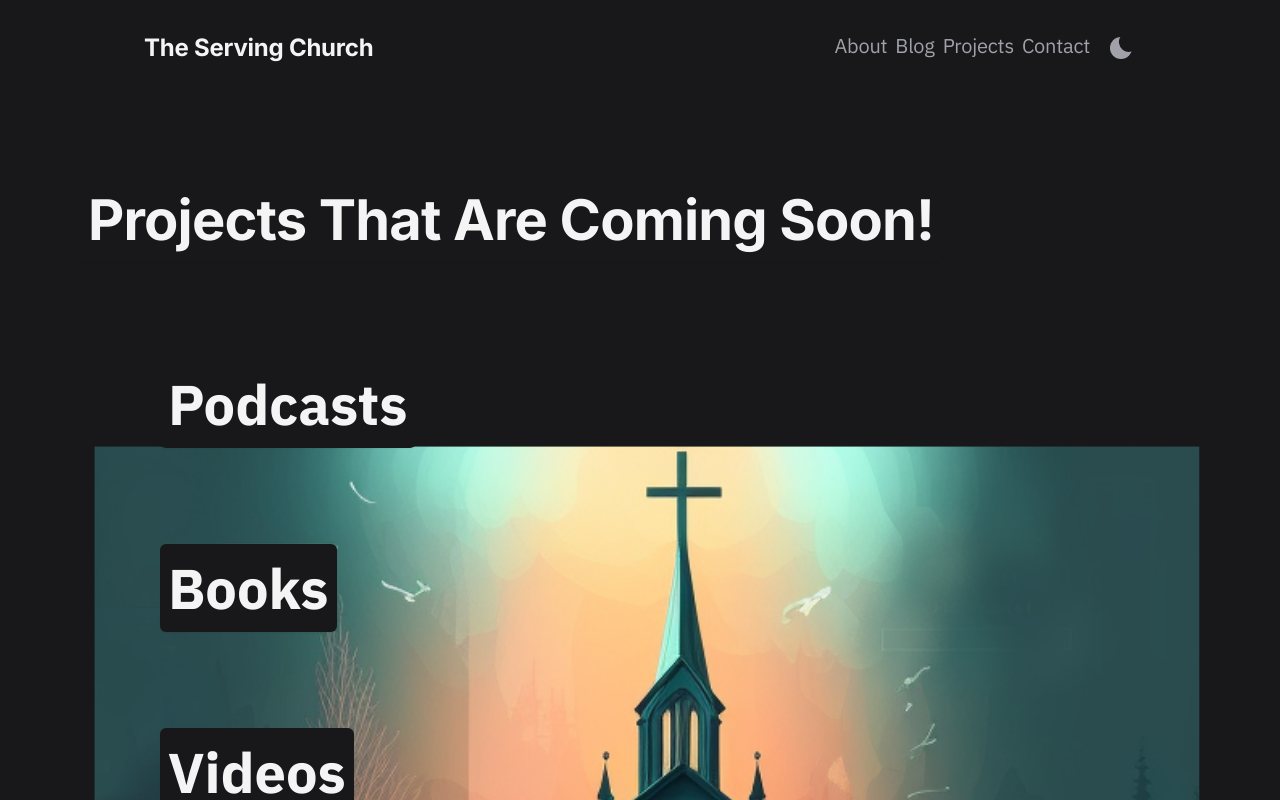
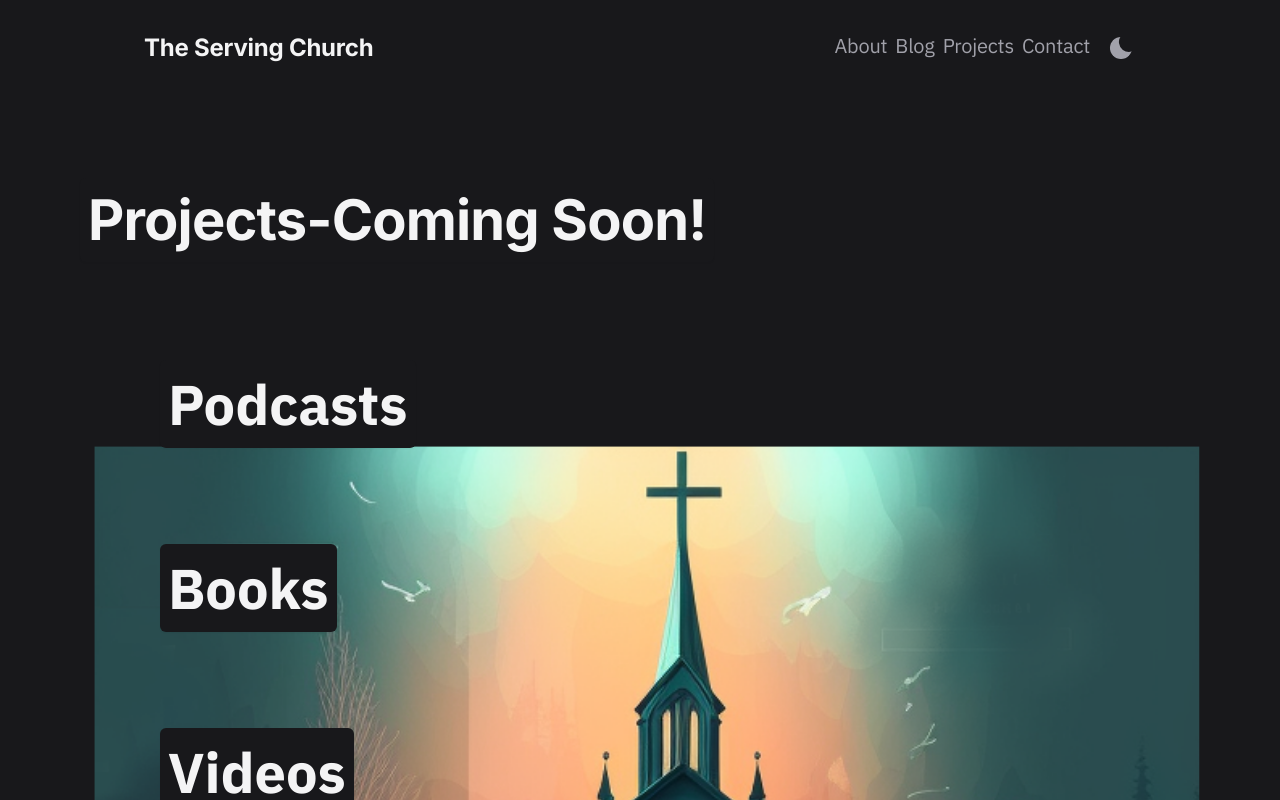
Before and after one commit to datfoosteve/ServingChurch, a Next.js app: page /projects in a window 1280 px wide. Shown: the top 800 px of the page. Built offline with nearby package versions, Linux system fonts and the light colour scheme.

Commit message:
here we go

```diff
--- a/pages/projects.tsx
+++ b/pages/projects.tsx
@@ -22,7 +22,7 @@ export default function ProjectsPage() {
       <div className="bg-fixed bg-cover bg-center bg-no-repeat rounded-md bg-[#F9FAFB] dark:bg-gray-900" style={{ backgroundImage: "url(../images/bluebackground.svg)" }}>
       <header>
         <h1 className="mx-auto mt-8 mb-8 max-w-6xl px-4 text-5xl font-bold text-gray-900 dark:text-gray-100 md:mb-10 md:mt-32 md:text-5xl lg:mb-12 lg:text-[3.5rem]">
-        <a className=" bg-white p-2 shadow-sm dark:border-0 dark:bg-gray-900 dark:text-gray-100 rounded-md "> Projects That Are Coming Soon! </a>
+        <a className=" bg-white p-2 shadow-sm dark:border-0 dark:bg-gray-900 dark:text-gray-100 rounded-md "> Projects-Coming Soon! </a>
         </h1>
 
       <ul className="mx-auto mb-16 max-w-5xl px-4">
```
